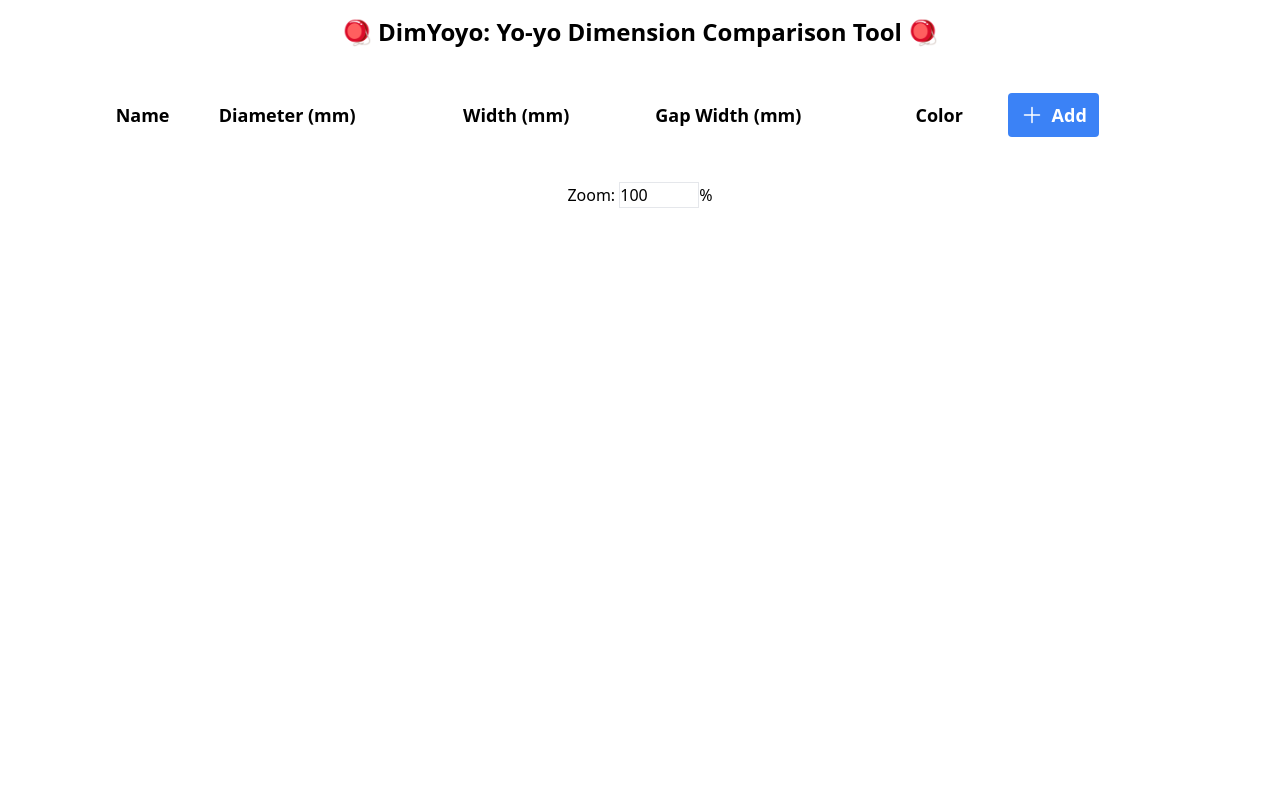
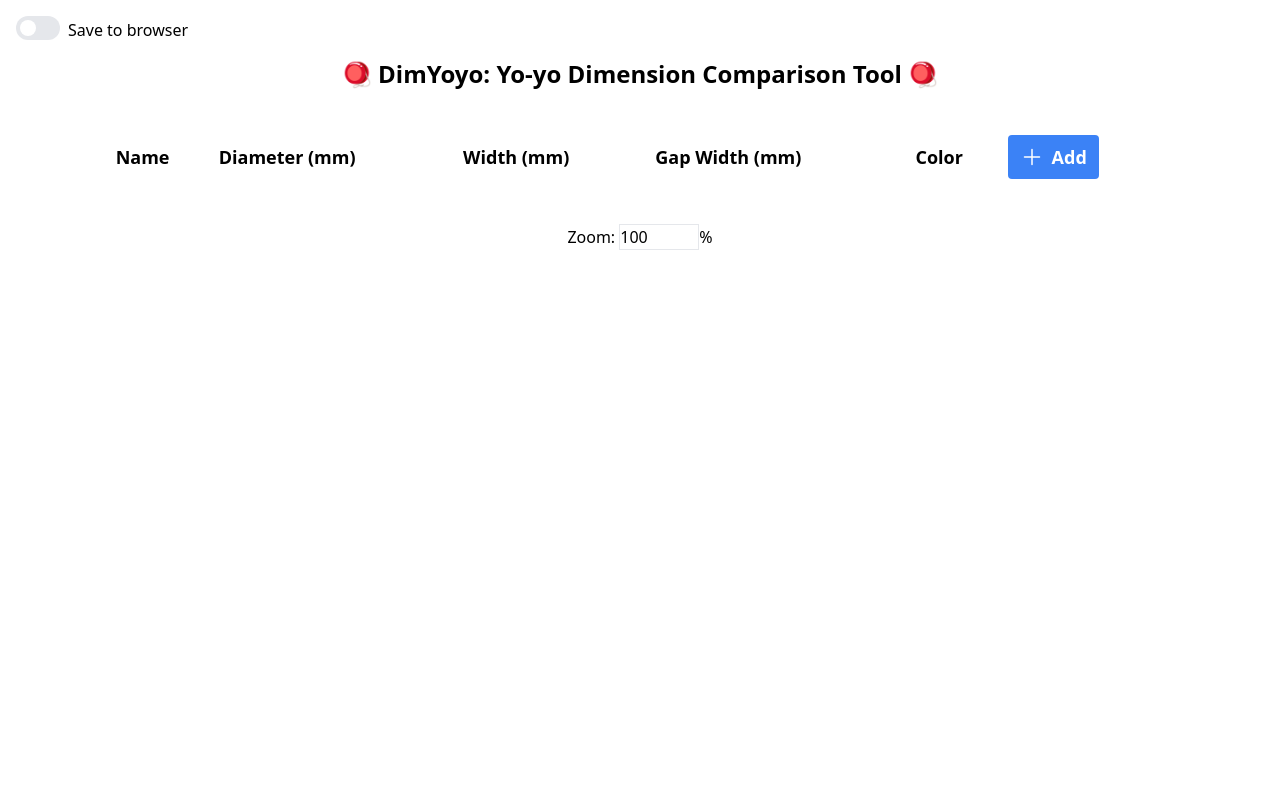
Before and after one commit to aliciaaevans/dimyoyo, a React (Vite) app: page / in a window 1280 px wide. Shown: the top 800 px of the page. Built offline with nearby package versions, Linux system fonts and the light colour scheme.

Commit message:
make storing optional

```diff
--- a/src/App.tsx
+++ b/src/App.tsx
@@ -1,12 +1,25 @@
+import { Field, Label, Switch } from '@headlessui/react';
 import DimensionViews from './components/DimensionViews';
 import YoyoTable from './components/YoyoTable';
 import useYoyoReducer from './hooks/useYoyoReducer';
+import useStoreLocally from './hooks/useStoreLocally';
 
 function App() {
-  const [yoyos, dispatch] = useYoyoReducer();
+  const [storeLocally, setStoreLocally] = useStoreLocally();
+  const [yoyos, dispatch] = useYoyoReducer(storeLocally);
 
   return (
     <>
+      <Field>
+        <Switch
+          checked={storeLocally}
+          onChange={setStoreLocally}
+          className="ml-4 mt-4 mr-2 group inline-flex h-6 w-11 items-center rounded-full bg-gray-200 transition data-[checked]:bg-blue-500"
+        >
+          <span className="size-4 translate-x-1 rounded-full bg-white transition group-data-[checked]:translate-x-6" />
+        </Switch>
+        <Label>Save to browser</Label>
+      </Field>
       <h1 className="text-2xl font-bold text-center mt-4">🪀 DimYoyo: Yo-yo Dimension Comparison Tool 🪀</h1>
       <YoyoTable dispatch={dispatch} yoyos={yoyos} />
       <DimensionViews yoyos={yoyos}></DimensionViews>
--- /dev/null
+++ b/src/hooks/useStoreLocally.ts
@@ -0,0 +1,18 @@
+import { useState } from 'react';
+
+const useStoreLocally = (): [boolean, (value: boolean) => void] => {
+  const [store, setStore] = useState<boolean>(localStorage.getItem('storeLocally') === 'true');
+
+  const setter = (value: boolean) => {
+    if (value) {
+      localStorage.setItem('storeLocally', `${value}`);
+    } else {
+      localStorage.clear();
+    }
+    setStore(value);
+  };
+
+  return [store, setter];
+};
+
+export default useStoreLocally;
--- a/src/hooks/useYoyoReducer.ts
+++ b/src/hooks/useYoyoReducer.ts
@@ -1,7 +1,7 @@
 import { Reducer, useReducer } from 'react';
 import { Yoyo, YoyoAction, YoyoActionType } from '../types/Yoyo';
 
-const yoyoReducer = (state: Yoyo[], action: YoyoAction) => {
+const yoyoReducer = (state: Yoyo[], action: YoyoAction, store: boolean) => {
   const yoyos = state;
   const yoyo = action.yoyo;
   let result = [];
@@ -29,14 +29,15 @@ const yoyoReducer = (state: Yoyo[], action: YoyoAction) => {
     }
   }
 
-  localStorage.setItem('yoyos', JSON.stringify(result));
+  if (store) localStorage.setItem('yoyos', JSON.stringify(result));
   return result;
 };
 
-const useYoyoReducer = () => {
-  const yoyos = JSON.parse(localStorage.getItem('yoyos') || '[]');
+const useYoyoReducer = (store: boolean) => {
+  let yoyos = [];
+  if (store) yoyos = JSON.parse(localStorage.getItem('yoyos') || '[]');
 
-  return useReducer<Reducer<Yoyo[], YoyoAction>>(yoyoReducer, yoyos);
+  return useReducer<Reducer<Yoyo[], YoyoAction>>((state, action) => yoyoReducer(state, action, store), yoyos);
 };
 
 export default useYoyoReducer;
```
